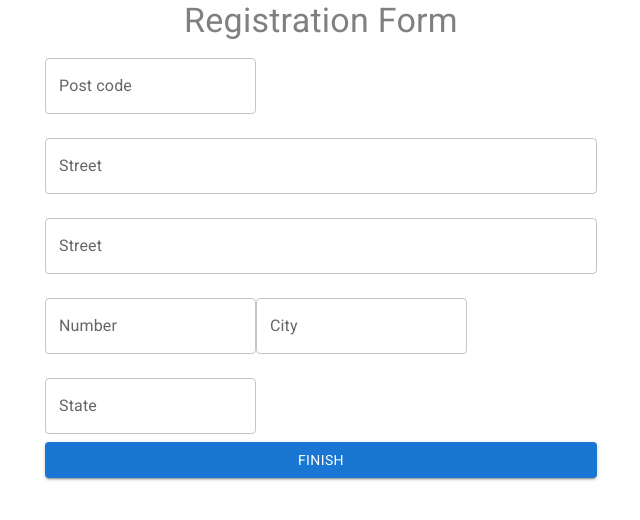
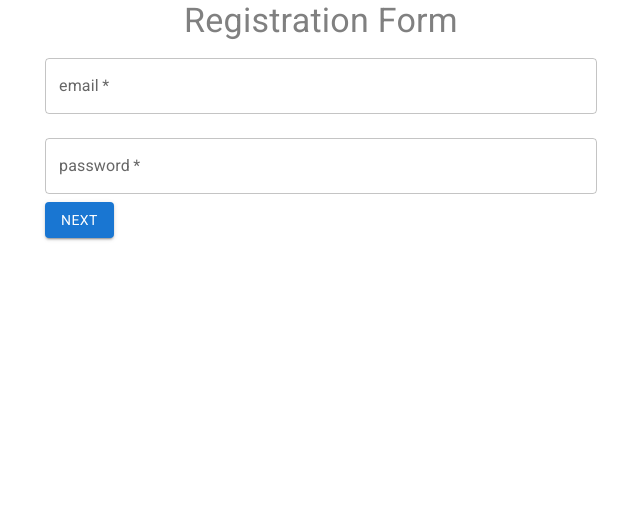
Before and after one commit to FabTrindade/react-functions, a React (Create React App) app: page / in a window 1280 px wide. Shown: the top 520 px of the page, without its empty margins (319-959 px from the left). Built offline with nearby package versions, Linux system fonts and the light colour scheme.

Commit message:
Iproving navigation between forms.

```diff
--- a/src/components/RegistrationForm/RegistrationForm.jsx
+++ b/src/components/RegistrationForm/RegistrationForm.jsx
@@ -1,4 +1,3 @@
-import { Typography } from '@mui/material';
 import React, { useState } from 'react';
 import UserData from '../UserData';
 import AddressData from './AddressData';
@@ -6,23 +5,21 @@ import PersonalData from './PersonalData';
 
 function RegistrationForm({ atSend, validateIdCard }) {
 
-    const [step, setStep] = useState(2);
+    const [step, setStep] = useState(0);
 
-    function currentForm(step){
-        switch (step) {
-            case 0:
-                return <UserData />;
-            case 1:
-                return <PersonalData atSend={atSend} validateIdCard={validateIdCard} />;
-            case 2:
-                return <AddressData />;
-            default:
-                return <Typography>Error at select form.</Typography>
-        }
+    const forms=[
+        <UserData atSend={next}/>,
+        <PersonalData atSend={next} validateIdCard={validateIdCard} />,
+        <AddressData atSend={atSend}/>
+    ]
+
+    function next(){
+        setStep(step+1);
     }
+
     return (
         <>
-            {currentForm(step)}
+            {forms[step]}
         </>
     )
 }
--- a/src/components/UserData.jsx
+++ b/src/components/UserData.jsx
@@ -1,15 +1,19 @@
 import { Button, TextField } from '@mui/material';
 import React from 'react';
 
-function UserData() {
+function UserData({atSend}) {
     return (
-        <form>
+        <form onSubmit={(event)=>{
+            event.preventDefault();
+            atSend();
+        }}>
             <TextField
                 id='email'
                 label='email'
                 type='email'
                 variant='outlined'
                 margin='normal'
+                required
                 fullWidth />
             <TextField
                 id='password'
@@ -17,6 +21,7 @@ function UserData() {
                 type='password'
                 variant='outlined'
                 margin='normal'
+                required
                 fullWidth />
             <Button type='submit' variant="contained" color="primary">Next</Button>
         </form>
```
